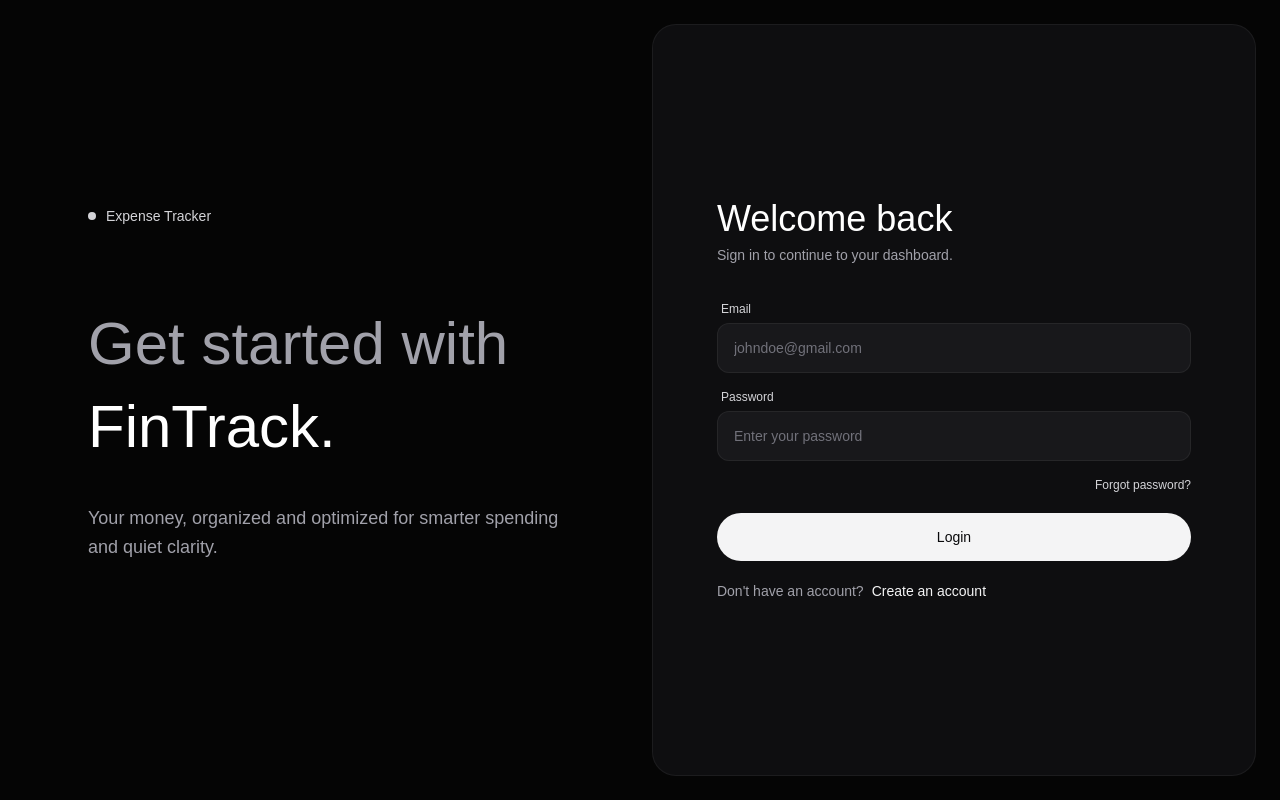
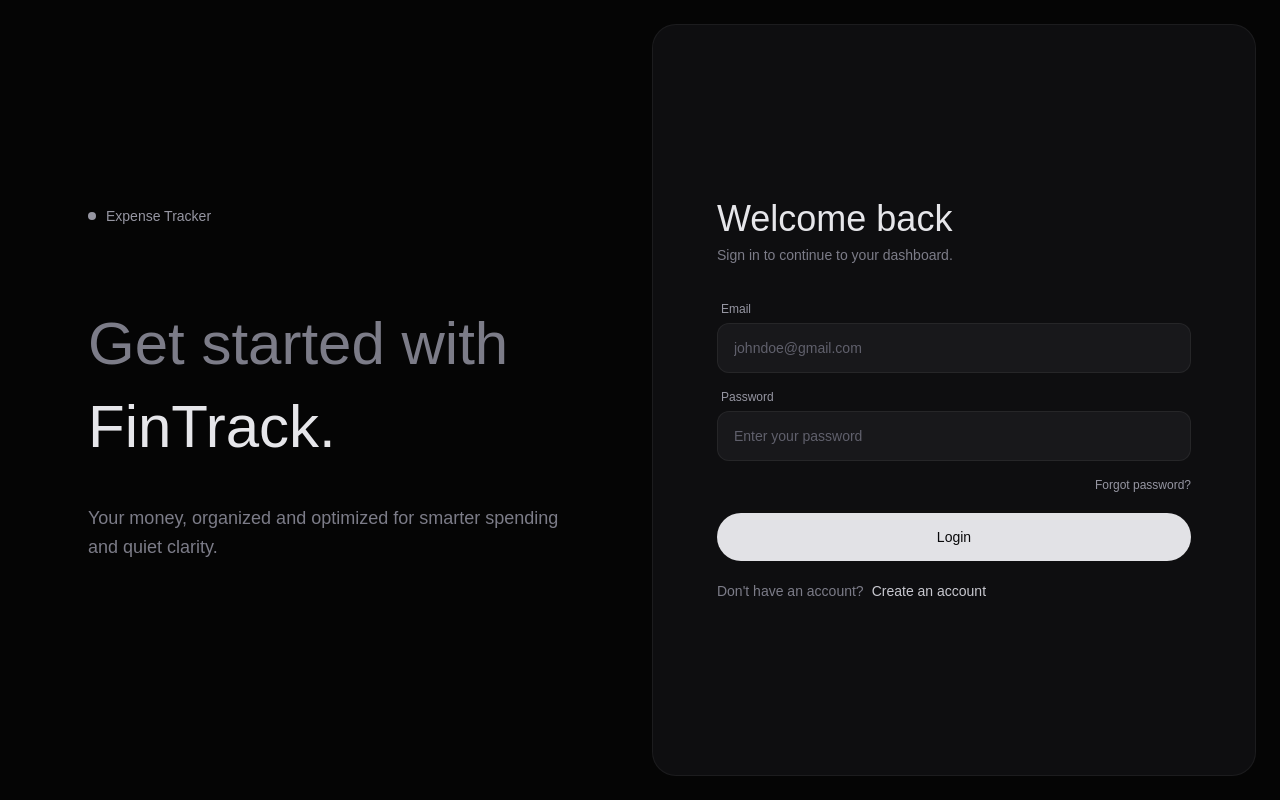
Before and after one commit to jeisonjoe/financetracker, a Next.js app: page / in a window 1280 px wide. Built offline with nearby package versions, Linux system fonts and the light colour scheme; no server answers; a web font is replaced by a local one.

Commit message:
fix(typography): eliminate harsh white glare with soft dark-mode ink palette

```diff
--- a/app/(dashboard)/dashboard/categories/page.jsx
+++ b/app/(dashboard)/dashboard/categories/page.jsx
@@ -355,7 +355,7 @@ export default function CategoriesPage() {
                               {TYPE_LABELS[parent.type] || parent.type}
                             </span>
                             {isSelected && (
-                              <span className="px-2 py-0.5 rounded-full bg-ink-primary text-[10px] text-surface font-medium shrink-0">
+                              <span className="px-2 py-0.5 rounded-full bg-tint-active text-[10px] text-ink-primary border border-line-strong font-medium shrink-0">
                                 Active View
                               </span>
                             )}
@@ -413,7 +413,7 @@ export default function CategoriesPage() {
                           }}
                           className={`px-3 py-1.5 text-xs rounded-full border transition-colors cursor-pointer inline-flex items-center gap-1.5 ${
                             isSelected
-                              ? "bg-ink-primary text-surface border-ink-primary font-medium"
+                              ? "bg-tint-active text-ink-primary border-line-strong font-medium"
                               : "text-ink-secondary hover:text-ink-primary bg-surface hover:bg-surface-hover border-line-subtle hover:border-line font-medium"
                           }`}
                           title={`View transactions for ${parent.name}`}
@@ -631,7 +631,7 @@ export default function CategoriesPage() {
               <div className="grid grid-cols-2 gap-2.5 p-3.5 rounded-xl bg-surface border border-line-faint">
                 <div className="flex flex-col gap-0.5">
                   <span className="text-xs text-ink-muted">Period Spend</span>
-                  <span className="text-base font-semibold text-ink-primary tabular-nums">
+                  <span className="text-base font-medium text-ink-primary tabular-nums">
                     {cFormat(
                       activeBreakdownObj?.spent || spentByName.get(selectedCategoryName) || 0,
                       { currency }
@@ -640,7 +640,7 @@ export default function CategoriesPage() {
                 </div>
                 <div className="flex flex-col gap-0.5">
                   <span className="text-xs text-ink-muted">Monthly Budget</span>
-                  <span className="text-base font-semibold text-ink-primary tabular-nums">
+                  <span className="text-base font-medium text-ink-primary tabular-nums">
                     {Number(activeParentObj?.monthly_budget) > 0
                       ? cFormat(activeParentObj.monthly_budget, { currency })
                       : "No limit set"}
@@ -656,7 +656,7 @@ export default function CategoriesPage() {
                     onClick={() => setSelectedSubcategoryName(null)}
                     className={`px-3 py-1 rounded-full text-xs cursor-pointer transition-colors ${
                       !selectedSubcategoryName
-                        ? "bg-ink-primary text-surface font-medium shadow-sm"
+                        ? "bg-tint-active text-ink-primary border border-line-strong font-medium"
                         : "text-ink-secondary hover:text-ink-primary bg-surface hover:bg-surface-hover border border-line-subtle hover:border-line"
                     }`}
                   >
@@ -673,7 +673,7 @@ export default function CategoriesPage() {
                         }
                         className={`px-3 py-1 rounded-full text-xs cursor-pointer transition-colors ${
                           isSubActive
-                            ? "bg-ink-primary text-surface font-medium shadow-sm"
+                            ? "bg-tint-active text-ink-primary border border-line-strong font-medium"
                             : "text-ink-secondary hover:text-ink-primary bg-surface hover:bg-surface-hover border border-line-subtle hover:border-line"
                         }`}
                       >
@@ -740,7 +740,7 @@ export default function CategoriesPage() {
 
                           <div className="flex items-center gap-2 shrink-0">
                             <span
-                              className={`text-xs sm:text-sm font-semibold tabular-nums ${
+                              className={`text-xs sm:text-sm font-medium tabular-nums ${
                                 isExpense ? "text-ink-primary" : "text-emerald-500"
                               }`}
                             >
--- a/app/globals.css
+++ b/app/globals.css
@@ -16,18 +16,18 @@
   --theme-nav-hover: #141417;
   --theme-backdrop: rgba(0, 0, 0, 0.65);
 
-  /* Typography / Ink Hierarchy */
-  --theme-ink-primary: #ffffff;
-  --theme-ink-secondary: #f4f4f5;
-  --theme-ink-body: #e4e4e7;
-  --theme-ink-muted: #d4d4d8;
-  --theme-ink-subtle: #a1a1aa;
-  --theme-ink-faint: #71717a;
-  --theme-ink-placeholder: #71717a;
+  /* Typography / Ink Hierarchy - Soft, glare-free dark mode palette */
+  --theme-ink-primary: #e6e6ea;
+  --theme-ink-secondary: #c8c8cf;
+  --theme-ink-body: #b0b0ba;
+  --theme-ink-muted: #9696a2;
+  --theme-ink-subtle: #7c7c88;
+  --theme-ink-faint: #60606c;
+  --theme-ink-placeholder: #60606c;
 
   /* Primary Contrast CTA (buttons, active pills) */
-  --theme-cta-bg: #f4f4f5;
-  --theme-cta-hover: #ffffff;
+  --theme-cta-bg: #e2e2e6;
+  --theme-cta-hover: #f0f0f4;
   --theme-cta-ink: #09090b;
   --theme-cta-badge-bg: rgba(9, 9, 11, 0.14);
   --theme-cta-badge-ink: #18181b;
```
